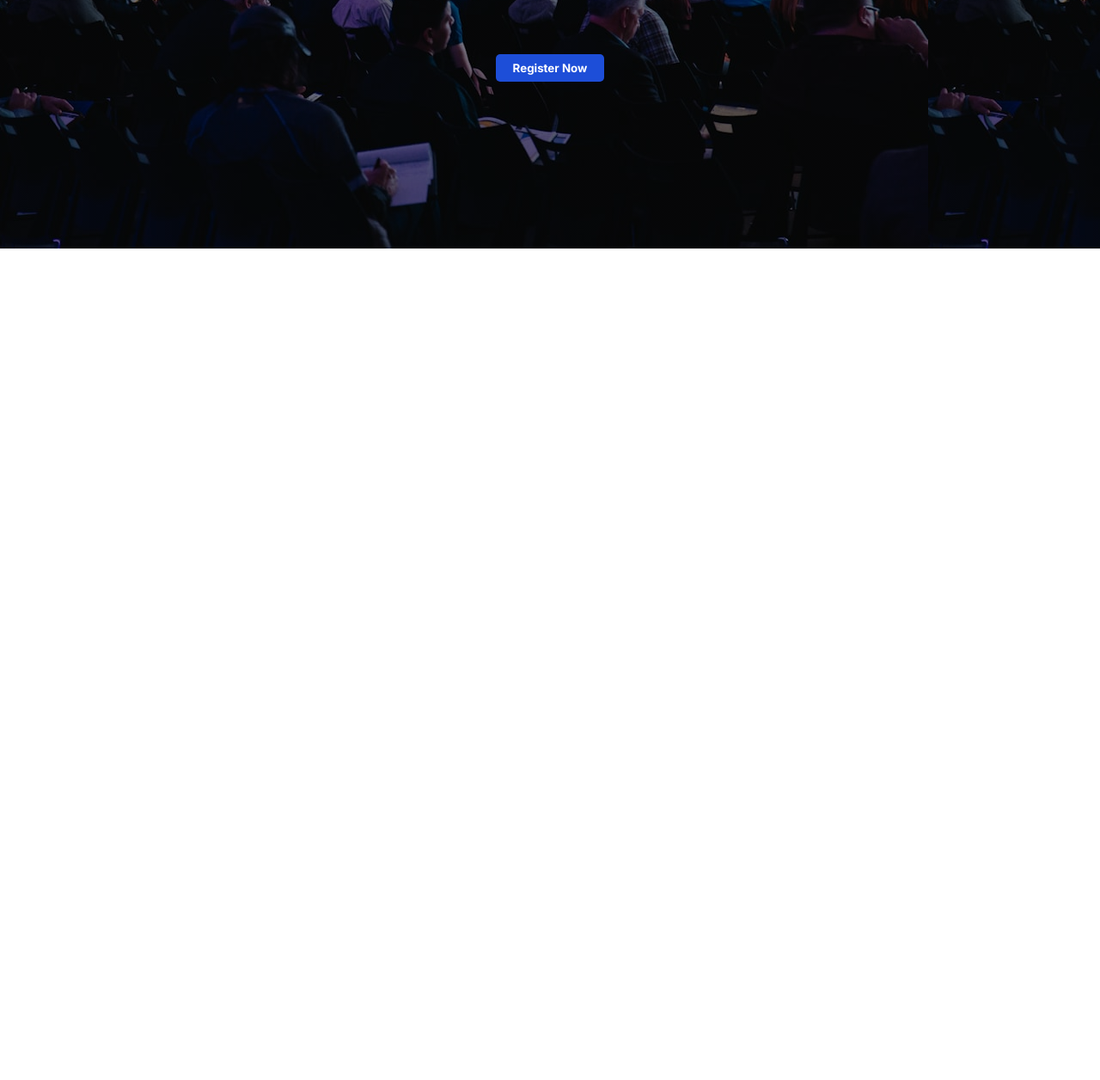
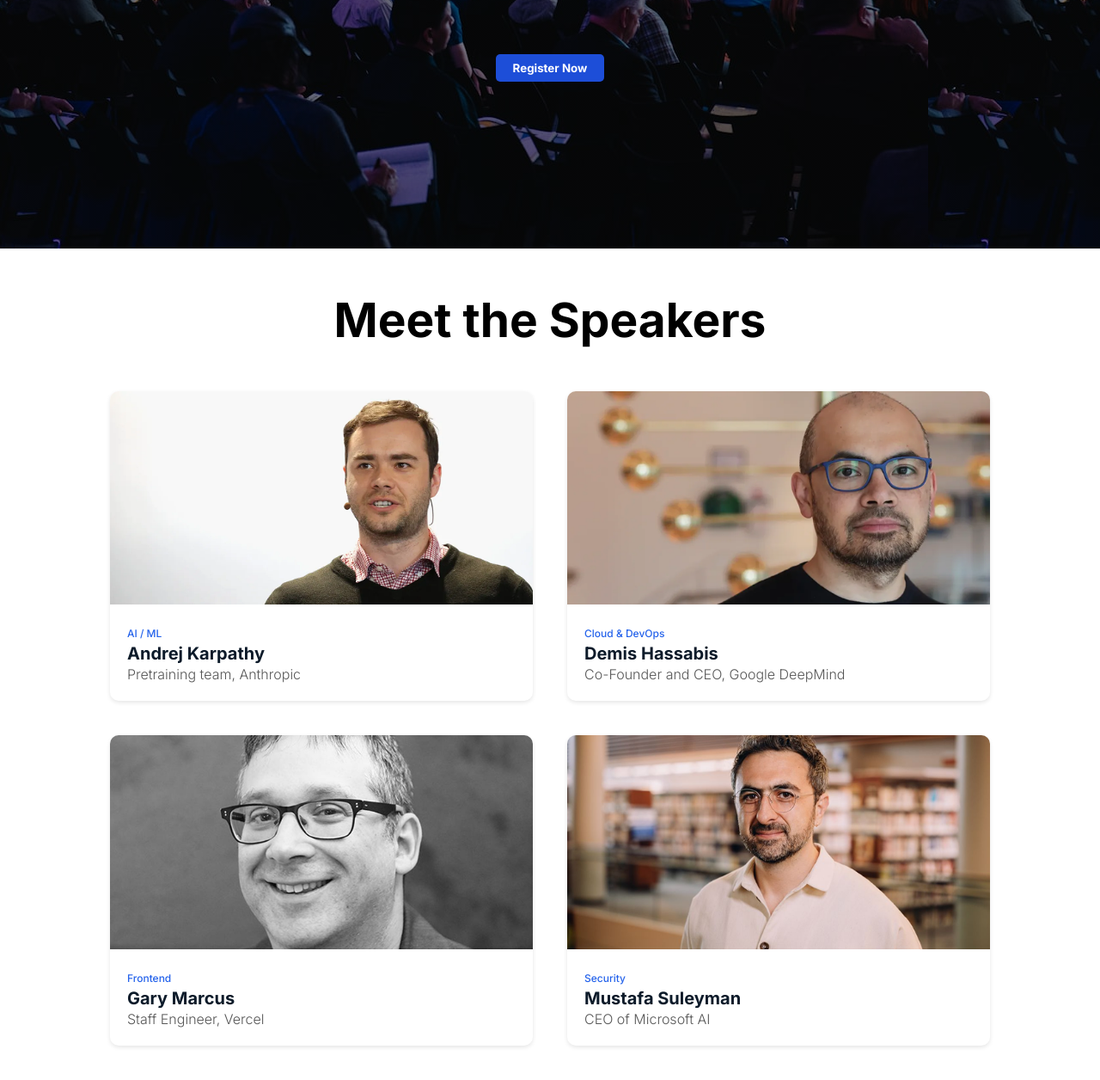
Before and after one commit to imranwave/DevConf-2026, a plain HTML site: page index.html in a window 1280 px wide. Shown: the part 500-1756 px from the top of the page at 86% size. Before the commit the page ends 800 px from the top, so only its background shows below. Drawn offline with nearby package versions, Linux system fonts and the light colour scheme.

Commit message:
speakers section compled

```diff
--- a/index.html
+++ b/index.html
@@ -34,10 +34,11 @@
       </nav>
     </header>
     <main>
+      <!-- banner section code start hare -->
       <section class="banner">
         <div class="banner-content">
           <div class="banner-content-top">
-            <h1>Code. Connect. Create</h1>
+            <h1><em>Code. Connect. Create</em></h1>
             <p>
               Join 4,000+ engineers, founders, and builders at the premier
               developer <br />
@@ -51,6 +52,50 @@
           </div>
         </div>
       </section>
+      <!-- banner section code end hare -->
+      <!-- meet the speakers section code start hare -->
+      <section class="speakers-contaier">
+        <h2>Meet the Speakers</h2>
+        <div class="speakers-card">
+          <!-- card-1 -->
+          <article>
+            <img src="./assets/andrej.png" alt="" />
+            <div class="card-content">
+              <span class="category">AI / ML</span>
+              <h3 class="speaker-name">Andrej Karpathy</h3>
+              <p class="speaker-title">Pretraining team, Anthropic</p>
+            </div>
+          </article>
+          <!-- card-2 -->
+          <article>
+            <img src="./assets/demis.png" alt="" />
+            <div class="card-content">
+              <span class="category">Cloud & DevOps</span>
+              <h3 class="speaker-name">Demis Hassabis</h3>
+              <p class="speaker-title">Co-Founder and CEO, Google DeepMind</p>
+            </div>
+          </article>
+          <!-- card-3 -->
+          <article>
+            <img src="./assets/gary.png" alt="" />
+            <div class="card-content">
+              <span class="category">Frontend</span>
+              <h3 class="speaker-name">Gary Marcus</h3>
+              <p class="speaker-title">Staff Engineer, Vercel</p>
+            </div>
+          </article>
+          <!-- card-4 -->
+            <article>
+            <img src="./assets/mustafa.png" alt="" />
+            <div class="card-content">
+              <span class="category">Security</span>
+              <h3 class="speaker-name">Mustafa Suleyman</h3>
+              <p class="speaker-title">CEO of Microsoft AI</p>
+            </div>
+          </article>
+        </div>
+      </section>
+      <!-- meet the speakers section code end hare -->
     </main>
   </body>
 </html>
--- a/styles/styles.css
+++ b/styles/styles.css
@@ -56,6 +56,7 @@
 .banner-content-top h1 {
   font-size: 80px;
   font-family: "Inter", sans-serif;
+  font-weight: bold;
 }
 .banner-content-top p {
   font-size: 16px;
@@ -63,3 +64,58 @@
   font-weight: 300;
   font-family: "Inter", sans-serif;
 }
+/* speakers section styles start hare */
+.speakers-contaier {
+  padding: 0px 10%;
+  margin-bottom: 50px;
+}
+.speakers-contaier h2 {
+  margin: 50px 0px;
+  font-family: "Inter", sans-serif;
+  font-size: 55px;
+  text-align: center;
+  font-weight: bold;
+}
+article img {
+  max-width: 100%;
+  border-top-left-radius: 10px;
+  border-top-right-radius: 10px;
+}
+article {
+
+  box-shadow: 0 2px 5px rgba(0, 0, 0, 0.1);
+  border-radius: 10px;
+}
+.category {
+  font-size: 12px;
+  font-family: "Inter", sans-serif;
+  font-weight: 500;
+  color: #2563eb;
+  line-height: 18px;
+}
+.card {
+  border: 1px solid red;
+  border-radius: 10px;
+}
+.card-content {
+  padding: 20px;
+}
+.speakers-card {
+  display: grid;
+  grid-template-columns: repeat(2, 1fr);
+  gap: 40px;
+}
+.speaker-name {
+  font-size: 20px;
+  font-weight: bold;
+  line-height: 28px;
+  font-family: "Inter", sans-serif;
+  color: #0d1b2a;
+}
+.speaker-title {
+  line-height: 21px;
+  font-family: "Inter", sans-serif;
+  color: #575757;
+  font-weight: 300;
+}
+/* speakers section styles start end */
```
